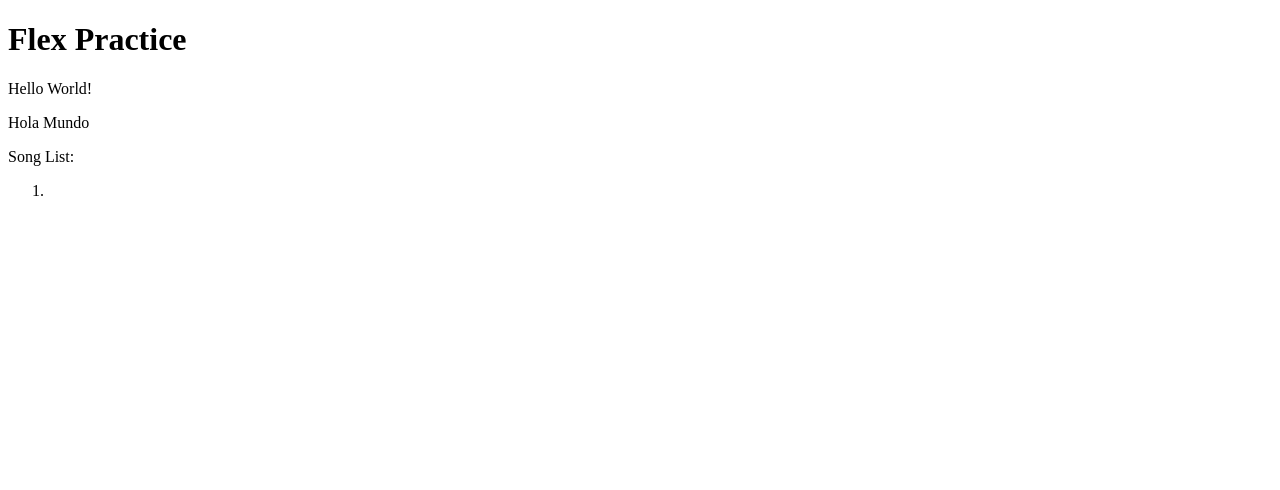
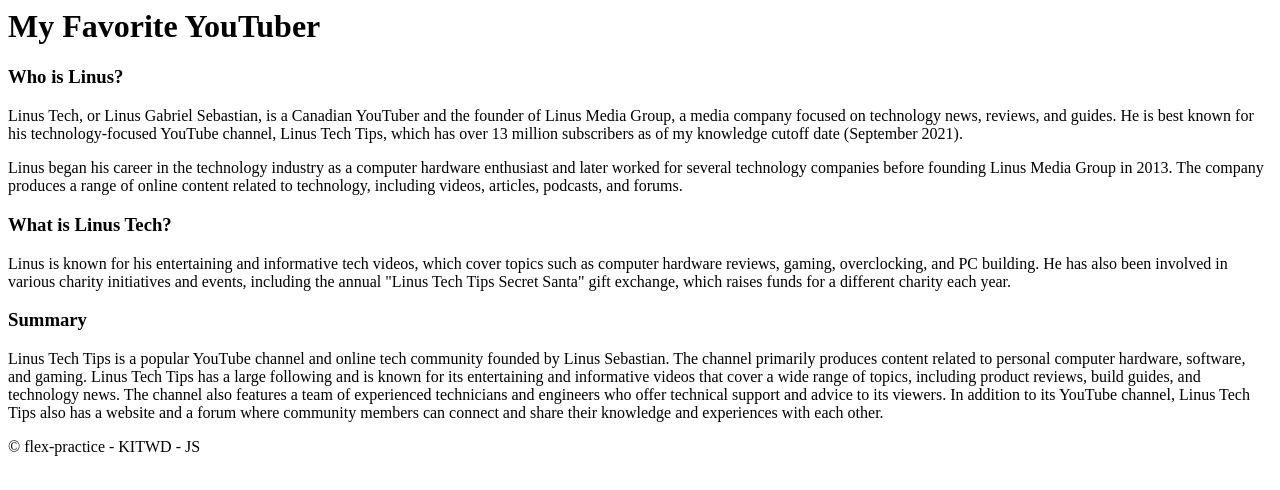
Before and after one commit to maciam21/flex-practice, a plain HTML site: page index.html in a window 1280 px wide. Drawn offline with Linux system fonts and the light colour scheme.

Commit message:
Updated assignment for take home

```diff
--- a/index.html
+++ b/index.html
@@ -1,21 +1,40 @@
-<!DOCTYPE html>
-<html lang="en">
-<head>
-    <meta charset="UTF-8">
-    <meta http-equiv="X-UA-Compatible" content="IE=edge">
-    <meta name="viewport" content="width=device-width, initial-scale=1.0">
-    <title>Week 7: Flex Practice</title>
-    <link rel="stylesheet" href="./css/styles.css">
-</head>
-<body>
-<h1>Flex Practice</h1>
-<p>Hello World!</p>
-<p>Hola Mundo</p>
-<p>Song List:</p>
-<ol>
-    <li>
+<header>
+    <h1>My Favorite YouTuber</h1>
+</header>
+<main class="main-wrapper">
+    <article>
+        <header>
+            <!-- <h1>Intro to Web Development</h1> -->
 
-    </li>
-</ol>
+        </header>
+        <!--Who is Linus Section -->
+        <section>
+            <h1>Who is Linus?</h1>
+            <p>
+                Linus Tech, or Linus Gabriel Sebastian, is a Canadian YouTuber and the founder of Linus Media Group, a media company focused on technology news, reviews, and guides. He is best known for his technology-focused YouTube channel, Linus Tech Tips, which has over 13 million subscribers as of my knowledge cutoff date (September 2021).
+            </p>
+            <p>
+                Linus began his career in the technology industry as a computer hardware enthusiast and later worked for several technology companies before founding Linus Media Group in 2013. The company produces a range of online content related to technology, including videos, articles, podcasts, and forums.
+            </p>
+        </section>
+        <!-- CSS Section -->
+        <section>
+            <h1>What is Linus Tech?</h1>
+            <p>
+                Linus is known for his entertaining and informative tech videos, which cover topics such as computer hardware reviews, gaming, overclocking, and PC building. He has also been involved in various charity initiatives and events, including the annual "Linus Tech Tips Secret Santa" gift exchange, which raises funds for a different charity each year.
+            </p>
 
-</html>
+        </section>
+        <!-- Javascript Section -->
+        <section>
+            <h1>Summary</h1>
+            <p>
+                Linus Tech Tips is a popular YouTube channel and online tech community founded by Linus Sebastian. The channel primarily produces content related to personal computer hardware, software, and gaming. Linus Tech Tips has a large following and is known for its entertaining and informative videos that cover a wide range of topics, including product reviews, build guides, and technology news. The channel also features a team of experienced technicians and engineers who offer technical support and advice to its viewers. In addition to its YouTube channel, Linus Tech Tips also has a website and a forum where community members can connect and share their knowledge and experiences with each other.
+            </p>
+
+        </section>
+    </article>
+</main>
+<footer>
+    <p>&copy; flex-practice - KITWD - JS</p>
+</footer>
```
